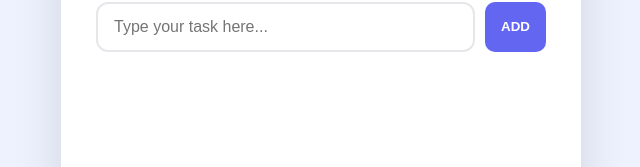
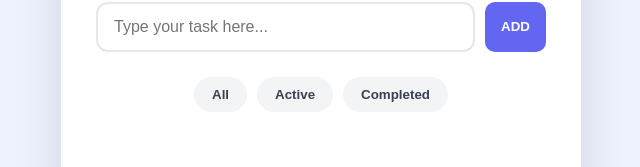
Before and after one commit to Bajt3k/ToDoList, a React (Vite) app: page / in a window 1280 px wide. Shown: the part 345-512 px from the top of the page, without its empty margins (319-959 px from the left). Built offline with nearby package versions, Linux system fonts and the light colour scheme.

Commit message:
task filter

```diff
--- a/src/App.css
+++ b/src/App.css
@@ -219,3 +219,29 @@ button:hover {
   display: flex;
   gap: 8px;
 }
+
+.filters {
+  display: flex;
+  justify-content: center;
+  gap: 10px;
+}
+
+.filters button {
+  background: #f3f4f6;
+  color: #374151;
+
+  padding: 10px 18px;
+
+  border-radius: 999px;
+
+  transition: .2s;
+}
+
+.filters button:hover {
+  background: #e5e7eb;
+}
+
+.filter-active {
+  background: #6366f1 !important;
+  color: white !important;
+}
--- a/src/App.jsx
+++ b/src/App.jsx
@@ -12,6 +12,15 @@ function App() {
   });
   const [editingId, setEditingId] = useState(null);
   const [editText, setEditText] = useState("");
+  const [filter, setFilter] = useState("all");
+  const FilteredTasks = tasks.filter((task) => {
+    if (filter === "active") {
+      return !task.done;
+    } else if (filter === "completed") {
+      return task.done;
+    }
+    return true;
+  });
 
   useEffect(() => {
     localStorage.setItem("tasks", JSON.stringify(tasks));
@@ -74,7 +83,7 @@ function App() {
         <img src={logo} className="logo" alt="logo" />
         <TaskForm task={task} setTask={setTask} handleSubmit={handleSubmit} />
         <TaskList
-          tasks={tasks}
+          tasks={FilteredTasks}
           toggleTaskDone={toggleTaskDone}
           handleDeleteTask={handleDeleteTask}
           handleEditTask={handleEditTask}
@@ -83,6 +92,7 @@ function App() {
           setEditText={setEditText}
           saveEditTask={saveEditTask}
           cancelEditTask={cancelEditTask}
+          setFilter={setFilter}
         />
     </div>
     </>
--- a/src/components/TaskList.jsx
+++ b/src/components/TaskList.jsx
@@ -10,8 +10,14 @@ function TaskList({
   setEditText,
   saveEditTask,
   cancelEditTask,
+  setFilter,
 }) {
   return (
+    <><div className="filters">
+        <button onClick={() => setFilter("all")}>All</button>
+        <button onClick={() => setFilter("active")}>Active</button>
+        <button onClick={() => setFilter("completed")}>Completed</button>
+      </div>
       <ul className="task-list">
               {tasks.map((taskItem) => (
                   <TaskItem
@@ -24,10 +30,9 @@ function TaskList({
                       handleDeleteTask={handleDeleteTask}
                       handleEditTask={handleEditTask}
                       saveEditTask={saveEditTask}
-          cancelEditTask={cancelEditTask}
-        />
+                      cancelEditTask={cancelEditTask} />
               ))}
-    </ul>
+          </ul></>
   );
 }
 export default TaskList;
```
Lines whose indentation alone changed are shown as unchanged.
